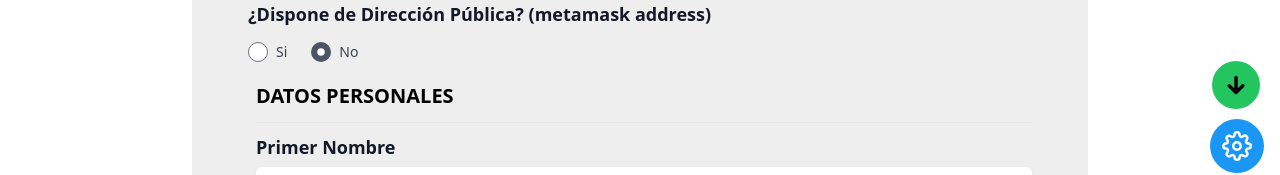
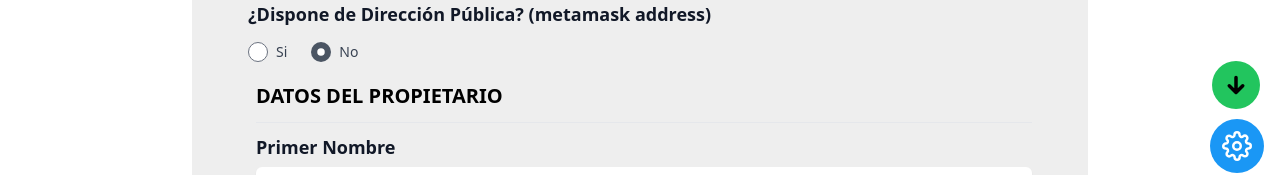
Before and after one commit to QOLKREX-FOUNDATION/war-registro, a Next.js app: page /formulario/solicitud-de-registro in a window 1280 px wide. Shown: the part 611-786 px from the top of the page. Built offline with nearby package versions, Linux system fonts and the light colour scheme; no server answers; what web3 would draw is missing.

Commit message:
datos del propietario

```diff
--- a/src/components/molecules/Adopter/Data/Data.jsx
+++ b/src/components/molecules/Adopter/Data/Data.jsx
@@ -170,7 +170,7 @@ export const Data = ({
       {/* DATOS PERSONALES */}
       <div className="grid grid-cols-2 gap-x-8 grid-flow-row-dense mt-14 mb-10 border-b">
         <h4 className="text-lg text-gray-400 dark:text-gray-400 mt-4 mb-4 uppercase">
-          Datos personales
+          Datos del propietario
         </h4>
       </div>
 
--- a/src/components/organims/Dashboard/components/Forms/Steps/Step2.jsx
+++ b/src/components/organims/Dashboard/components/Forms/Steps/Step2.jsx
@@ -14,7 +14,7 @@ export const Step2 = ({
 }) => {
   return (
     <>
-      <h2 className="pb-3 pt-3 text-xl font-semibold ">DATOS PERSONALES</h2>
+      <h2 className="pb-3 pt-3 text-xl font-semibold ">DATOS DEL PROPIETARIO</h2>
       <hr />
 
       <div className="flex justify-center w-full flex-wrap gap-2 max-w-5xl pt-3">
```
